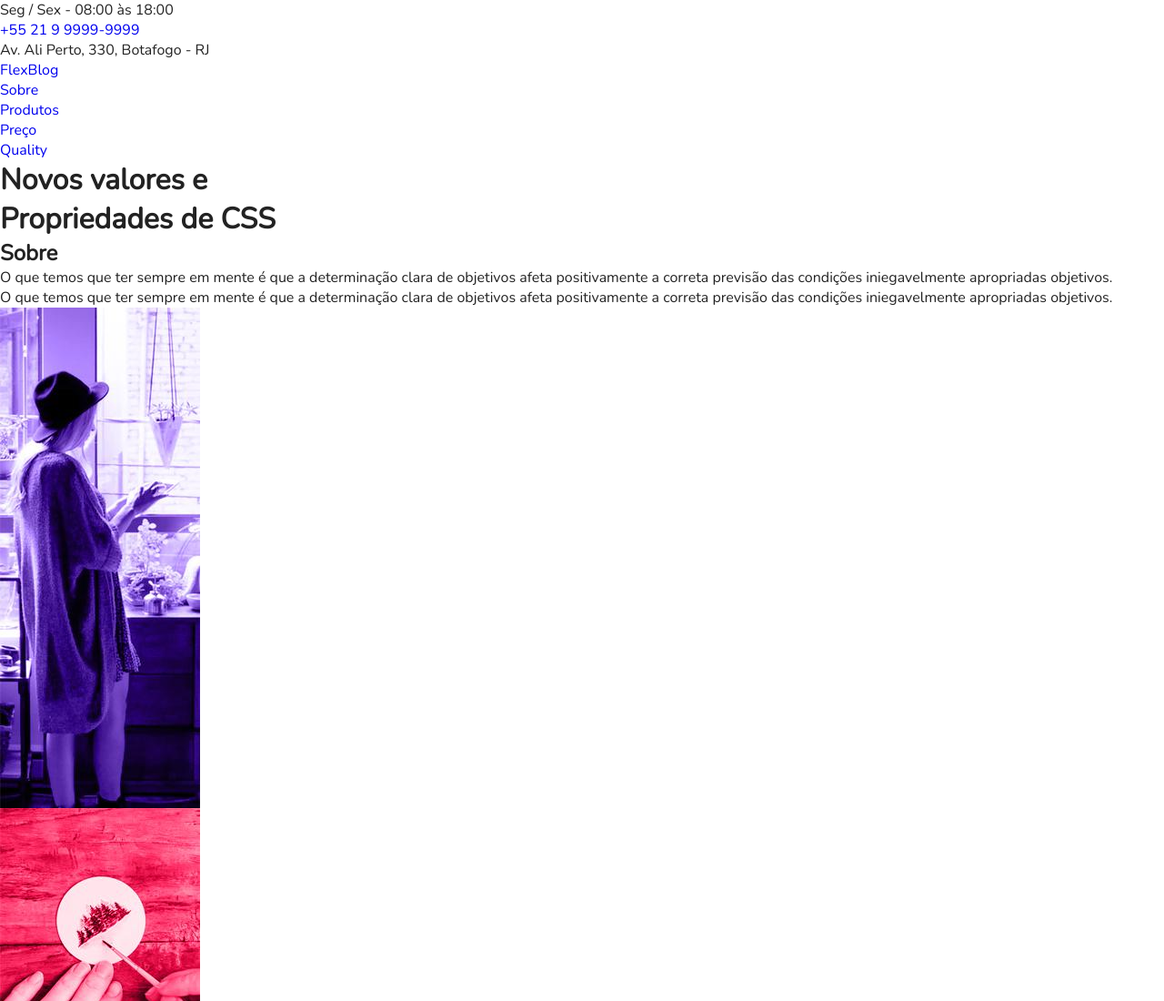
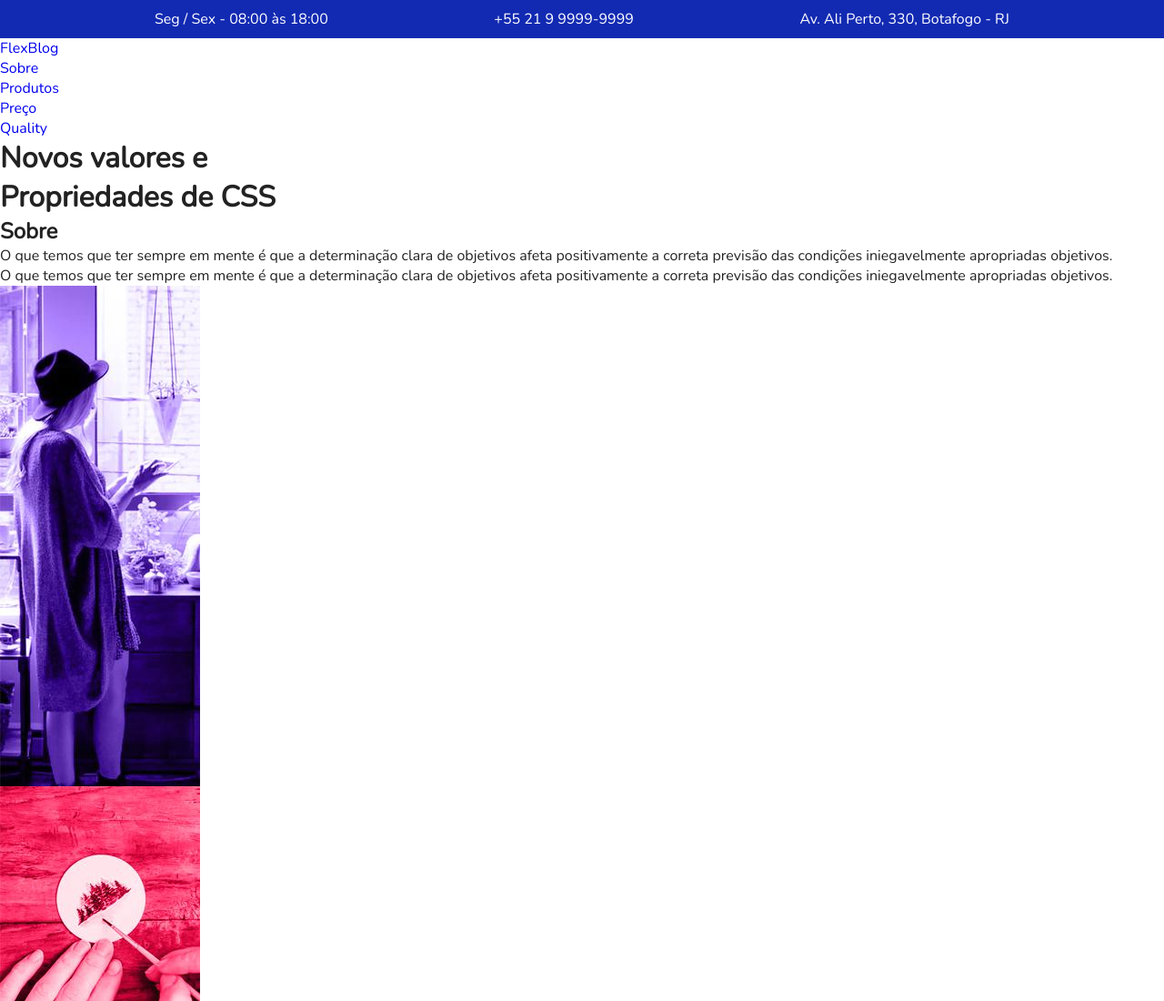
Before and after one commit to vargastm/flexblog, a plain HTML site: page index.html in a window 1280 px wide. Shown: the top 1100 px of the page at 91% size. Drawn offline with nearby package versions, Linux system fonts and the light colour scheme.

Commit message:
Styles added to superinfo

```diff
--- a/assets/css/style.css
+++ b/assets/css/style.css
@@ -24,3 +24,26 @@ img {
 * {
   box-sizing: border-box;
 }
+
+/* Superinfo */
+.super-info-bg {
+  background: #122AB2;
+  color: white;
+}
+
+.super-info {
+  display: flex;
+  justify-content: space-between;
+  flex-wrap: wrap;
+  max-width: 960px;
+  margin: 0 auto;
+  padding-top: 10px;
+}
+
+.super-info p, .super-info a {
+  margin: 0 10px 10px 10px;
+}
+
+.super-info a {
+  color: white;
+}
```
